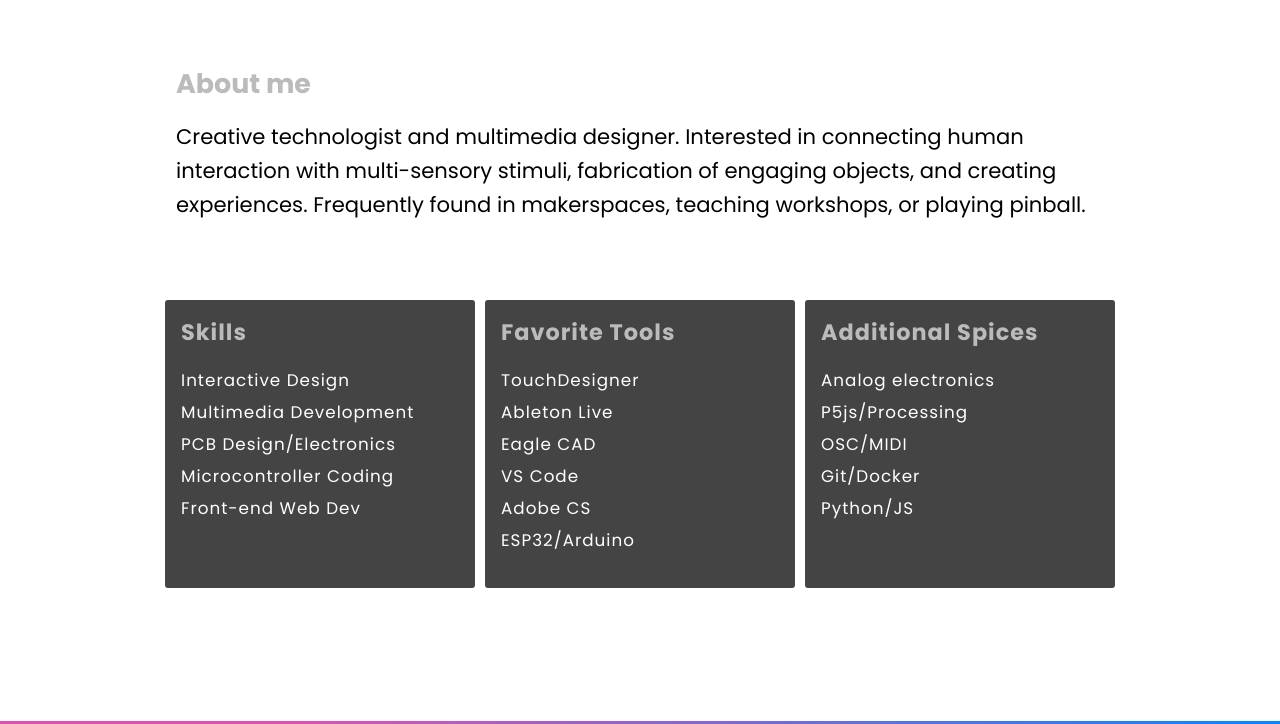
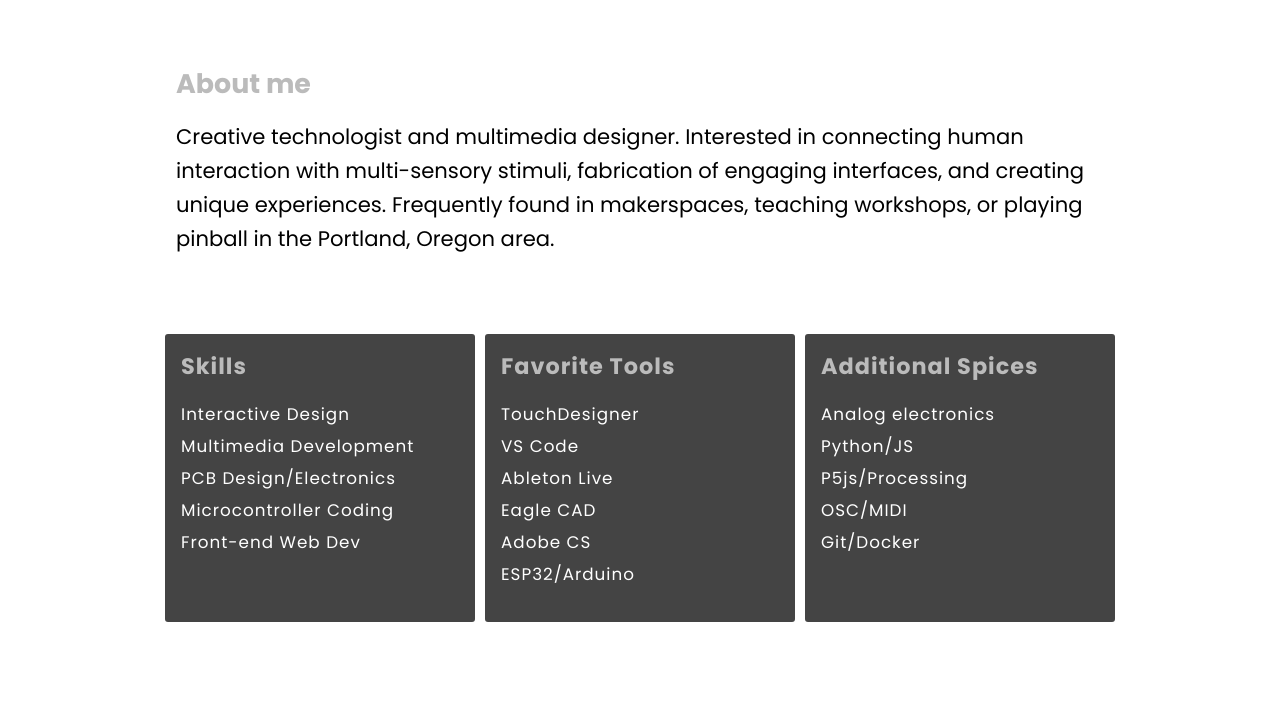
Before and after one commit to justinzero/jp.dev, a plain HTML site: page index.html in a window 1280 px wide. Shown: the part 600-1324 px from the top of the page. Drawn offline with Linux system fonts and the light colour scheme.

Commit message:
Text revisions

```diff
--- a/index.html
+++ b/index.html
@@ -20,8 +20,8 @@
 <div class="about">
 <h3>About me</h3>
 <p>Creative technologist and multimedia designer. Interested in connecting human interaction with multi-sensory stimuli,
-fabrication of engaging objects, and creating experiences. Frequently found in makerspaces, teaching workshops, or
-playing pinball.</p>
+fabrication of engaging interfaces, and creating unique experiences. Frequently found in makerspaces, teaching workshops, or
+playing pinball in the Portland, Oregon area.</p>
 </div>
 
 <div class="skills">
@@ -40,9 +40,9 @@ playing pinball.</p>
       <h3>Favorite Tools</h3>
          <ul>
             <li>TouchDesigner</li>
+            <li>VS Code</li>
             <li>Ableton Live</li>
             <li>Eagle CAD</li>
-            <li>VS Code</li>
             <li>Adobe CS</li>
             <li>ESP32/Arduino</li>
          </ul>
@@ -51,10 +51,10 @@ playing pinball.</p>
       <h3>Additional Spices</h3>
          <ul>
             <li>Analog electronics</li>
+            <li>Python/JS</li>
             <li>P5js/Processing</li>
             <li>OSC/MIDI</li>
             <li>Git/Docker</li>
-            <li>Python/JS</li>
          </ul>
    </div>
 </div>
```
